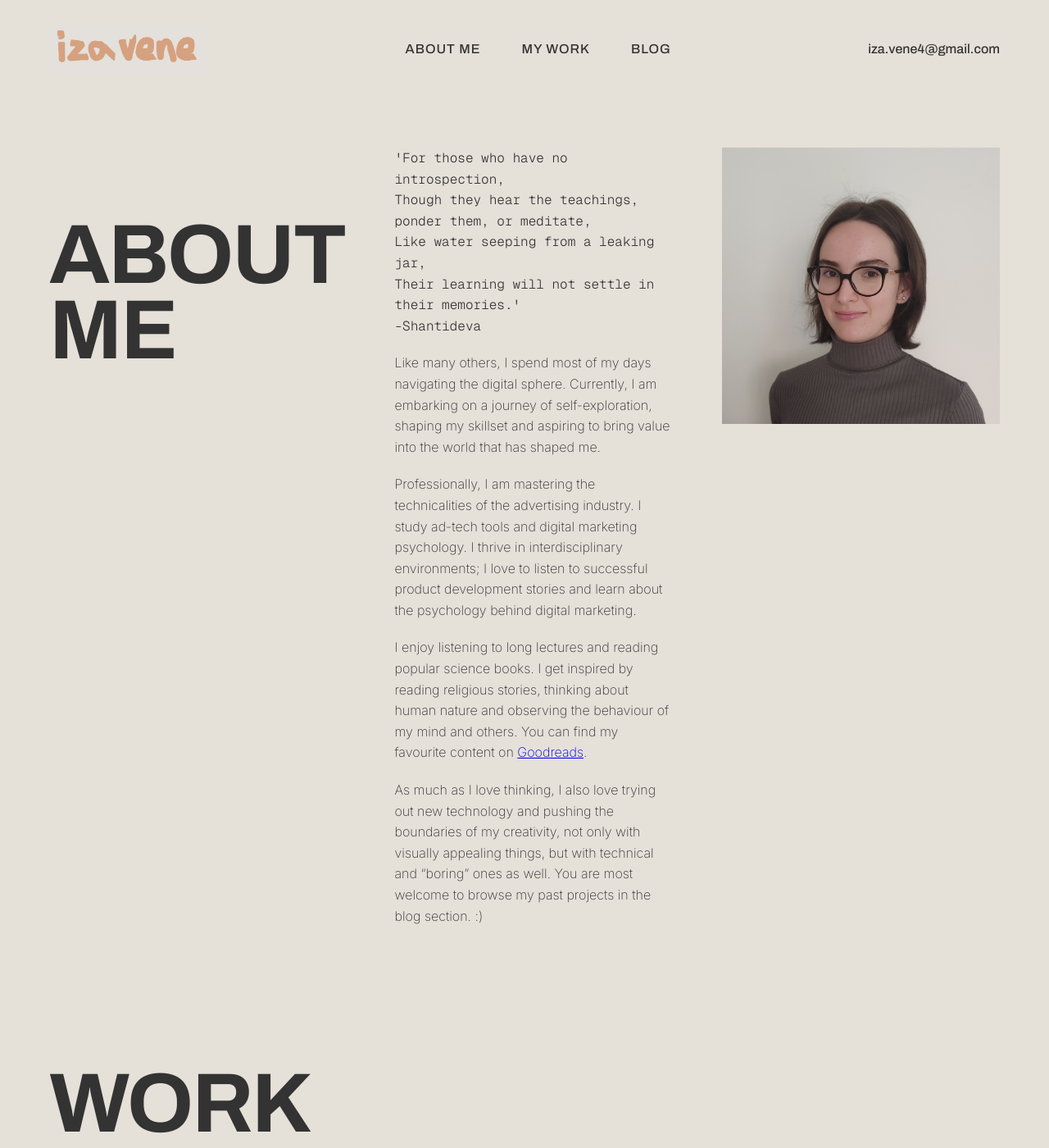
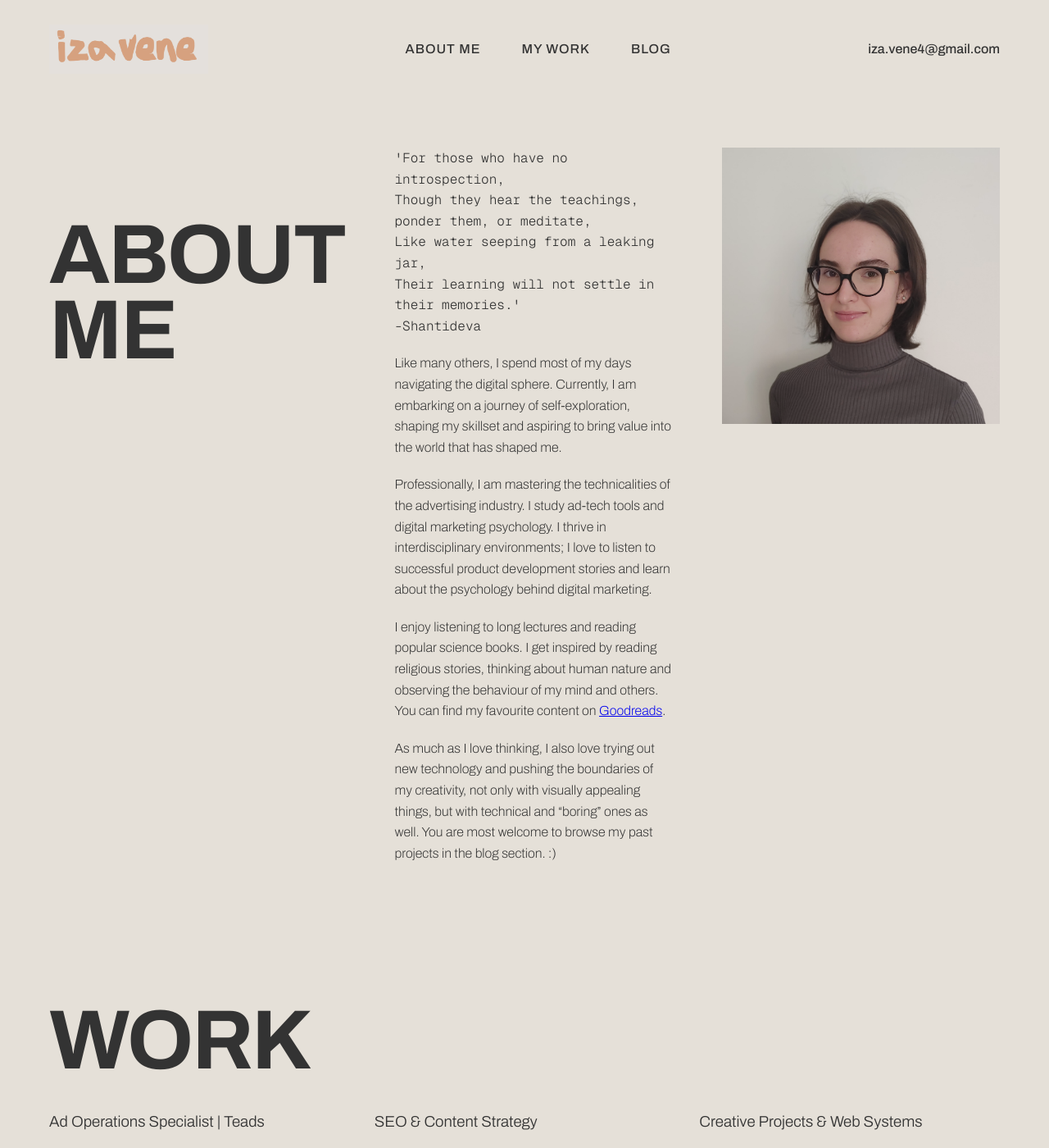
Before and after one commit to vendi525/vendi525.github.io, a Jekyll site: the page built from index.html, in a window 1280 px wide and 1400 px high. Shown: the whole window at 82% size. Built offline with Jekyll 4.4.1, drawn with Linux system fonts in a browser that asks for light colours.

Commit message:
Change font family from 'Inter' to 'Archivo'

```diff
--- a/assets/css/style.css
+++ b/assets/css/style.css
@@ -5,7 +5,7 @@
 }
 
 body {
-  font-family: "Inter", sans-serif;
+  font-family: "Archivo", sans-serif;
   font-optical-sizing: auto;
   font-weight: 300; /* Fixed: weight must be a number */
   font-style: normal;
```
